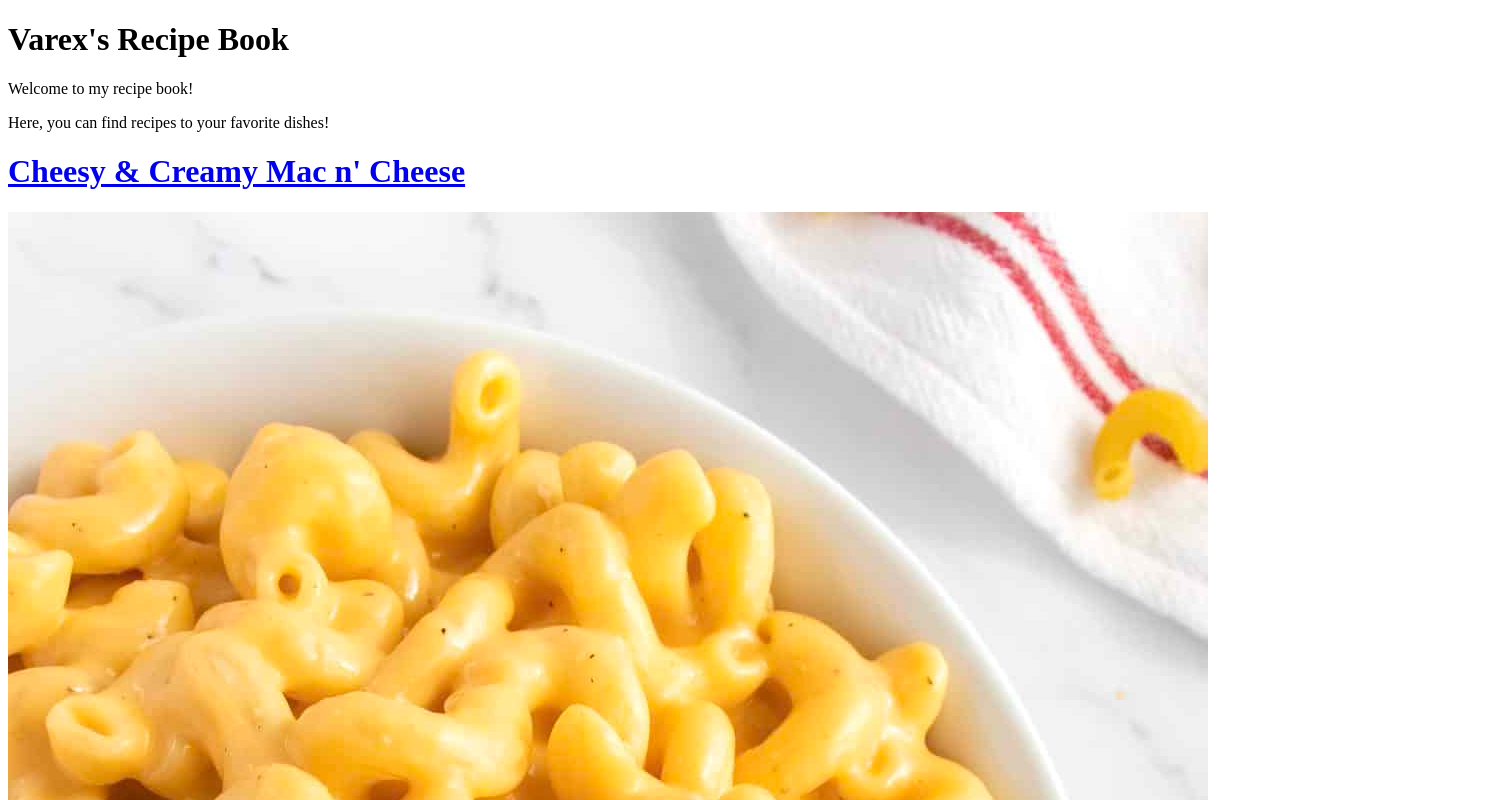
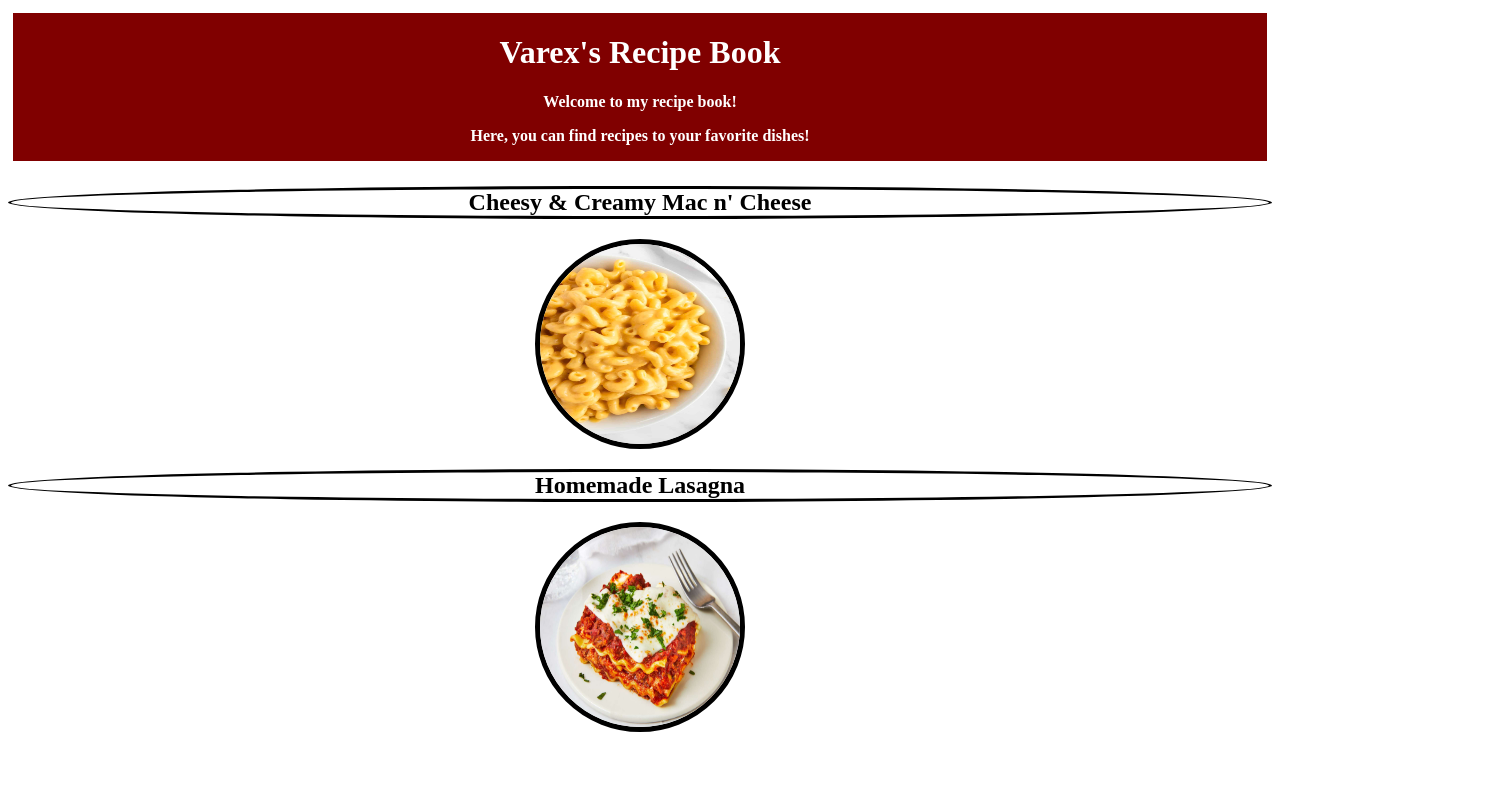
Before and after one commit to gitvarex/recipes, a plain HTML site: page index.html in a window 1280 px wide. Shown: the top 800 px of the page, 1508 px wide, since content can reach past the window. Drawn offline with Linux system fonts and the light colour scheme.

Commit message:
added new css styles to index.html haven't done anything for lasagna.html and macncheese.html.

```diff
--- a/index.html
+++ b/index.html
@@ -9,15 +9,17 @@
 </head>
 <body>
 
+    <link rel="stylesheet" href="styles.css"/>
+    <div class="myDiv">
     <h1>Varex's Recipe Book</h1>
     <p>Welcome to my recipe book!</p>
     <p>Here, you can find recipes to your favorite dishes!</p>
+    </div>
+    <h2>Cheesy & Creamy Mac n' Cheese</h2>
+    <a href="recipebook/Macncheese.html" target="_blank"><img src="images/macncheese.jpg" alt="Mac and Cheese"></a>
 
-    <h1><a href="recipebook/Macncheese.html" target="_blank">Cheesy & Creamy Mac n' Cheese</a></h1>
-    <img src="images/macncheese.jpg" alt="Mac and Cheese">
-
-    <h1><a href="recipebook/lasagna.html" target="_blank">Homemade Lasagna</a></h1>
-    <img src="images/lasagna.jpg" alt="Homemade Lasagna">
+    <h2>Homemade Lasagna</h2>
+    <a href="recipebook/lasagna.html" target="_blank"><img src="images/lasagna.jpg" alt="Homemade Lasagna"></a>
 
 </body>
 </html>
--- /dev/null
+++ b/styles.css
@@ -0,0 +1,31 @@
+p{
+    color:white;
+    font-weight: bold;
+}
+
+
+.myDiv {
+    color: white;
+    border: 5px solid white;
+    background-color: maroon;
+    text-align: center;
+}
+
+h2 {
+    border: 3px solid black;
+    border-radius: 50%;
+    background-color: white;
+    color: black;
+    font-weight: bold;
+    text-align: center;
+}
+
+img {
+    border: 5px solid black;
+    border-radius: 50%;
+    display: block;
+    margin-left: auto;
+    margin-right: auto;
+    width: 200px;
+    height: 200px;
+}
```
